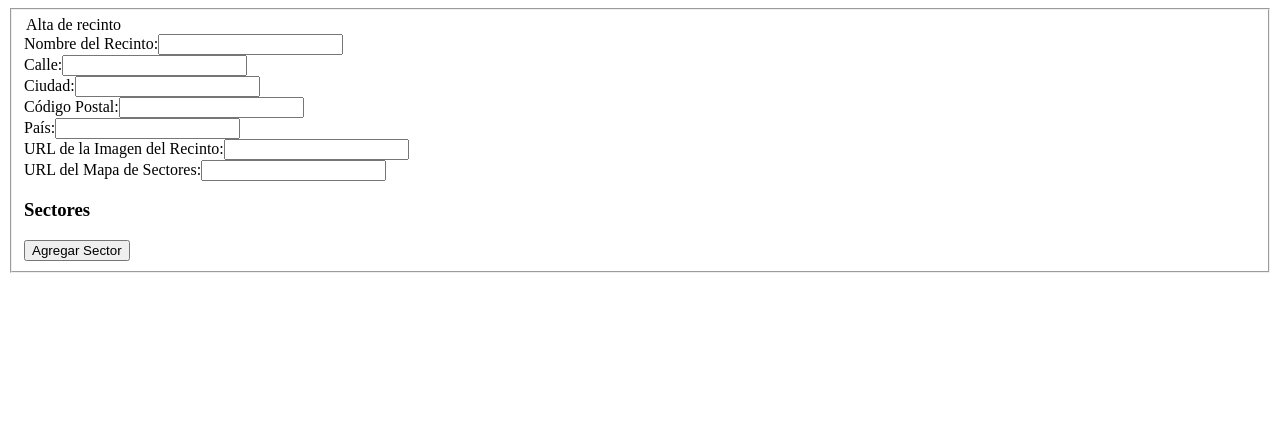
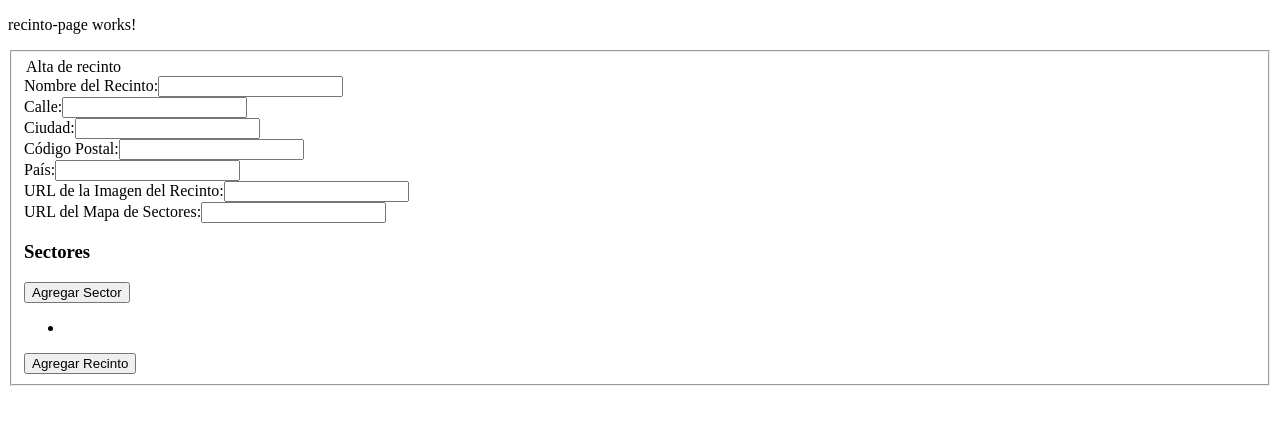
Before and after one commit to JuliMoriis/TicketPass-project, an Angular app: page / in a window 1280 px wide. Shown: the top 424 px of the page. Built offline with nearby package versions, Linux system fonts and the light colour scheme.

Commit message:
agrego list/recinto

```diff
--- a/src/app/app.component.html
+++ b/src/app/app.component.html
@@ -1 +1 @@
-<app-add-recinto> </app-add-recinto>
+<app-recinto-page></app-recinto-page>
--- a/src/app/app.component.ts
+++ b/src/app/app.component.ts
@@ -1,11 +1,11 @@
 import { Component } from '@angular/core';
 import { RouterOutlet } from '@angular/router';
-import { AddRecintoComponent } from './recinto/components/add-recinto/add-recinto.component';
+import { RecintoPageComponent } from './recinto/pages/recinto-page/recinto-page.component';
 
 @Component({
   selector: 'app-root',
   standalone: true,
-  imports: [RouterOutlet, AddRecintoComponent],
+  imports: [RouterOutlet, RecintoPageComponent],
   templateUrl: './app.component.html',
   styleUrl: './app.component.css'
 })
--- a/src/app/recinto/components/add-recinto/add-recinto.component.html
+++ b/src/app/recinto/components/add-recinto/add-recinto.component.html
@@ -69,7 +69,13 @@
 
       </div>
 
-
+       <!-- Botón para añadir el recinto -->
+        <div>
+          <ul>
+            <li *ngFor="let sector of recinto.sectores"> {{sector.nombreSector}} </li>
+        </ul>
+      </div>
+      <button (click)="addRecinto()">Agregar Recinto</button>
 
     </form>
   </fieldset>
--- a/src/app/recinto/components/add-recinto/add-recinto.component.ts
+++ b/src/app/recinto/components/add-recinto/add-recinto.component.ts
@@ -1,6 +1,6 @@
 import { Recinto } from './../../recinto.interface';
 import { Asiento } from '../../asiento.interface';
-import { Component } from '@angular/core';
+import { Component, EventEmitter, Output } from '@angular/core';
 import { Sector } from '../../sector.interface';
 import { Direccion } from '../../direccion.interface';
 import { FormsModule } from '@angular/forms';
@@ -15,7 +15,15 @@ import { NgFor, NgIf } from '@angular/common';
 })
 export class AddRecintoComponent {
 
+  @Output()
+  emitirRecinto: EventEmitter<Recinto> = new EventEmitter();
+
   mostrarFormSector: boolean = false;
+
+  asiento: Asiento = {
+    butaca: 0,
+    disponibilidad: true
+  }
 
   sector: Sector = {
     nombreSector: '',
@@ -43,12 +51,10 @@ export class AddRecintoComponent {
   crearButacas () : boolean
   {
     this.sector.asientos= [];
-    for(let i = 1; i<= this.sector.capacidad + 1 ; i++){
-      let asientoSector: Asiento = {
-        butaca: i,
-        disponibilidad: true
-      }
-      this.sector.asientos.push(asientoSector);
+    for(let i = 1; i< this.sector.capacidad + 1 ; i++){
+    console.log(this.sector.capacidad);
+     this.asiento.butaca = i;
+     this.sector.asientos.push({...this.asiento});
     }
 
     if (this.sector.asientos){
@@ -66,7 +72,14 @@ export class AddRecintoComponent {
     if (this.sector.nombreSector && this.sector.capacidad > 0) {
       this.recinto.sectores.push({ ...this.sector });
       alert("Sector agregado correctamente");
-      this.mostrarFormSector= false;
+
+      this.sector = {
+        nombreSector: '',
+        capacidad: 0,
+        numerado: false,
+        asientos: []
+      };
+
     } else {
       alert("Por favor completa todos los campos");
     }
@@ -74,7 +87,26 @@ export class AddRecintoComponent {
 
   mostrarFormularioSector ()
   {
-    this.mostrarFormSector= true;
+    this.mostrarFormSector = true;
+  }
+
+  addRecinto () {
+
+    if (!this.recinto.nombreRecinto || !this.recinto.direccion.calle ||
+      !this.recinto.direccion.ciudad || !this.recinto.direccion.codigoPostal ||
+      !this.recinto.direccion.pais || !this.recinto.urlImg) {
+    alert('Por favor, completa todos los campos del recinto.');
+    return; // Salir de la función si faltan campos
+  }
+
+  for (const sector of this.recinto.sectores) {
+    if (!sector.nombreSector || sector.capacidad <= 0) {
+      alert('Por favor, completa al menos un sector.');
+      return;
+    }
+  }
+      console.log(this.recinto);
+      this.emitirRecinto.emit({...this.recinto}); // envio copia con spread operator.
   }
 
 }
--- /dev/null
+++ b/src/app/recinto/components/list-recinto/list-recinto.component.html
@@ -0,0 +1,5 @@
+<app-add-recinto></app-add-recinto>
+<section>
+  <ul>
+  </ul>
+</section>
--- /dev/null
+++ b/src/app/recinto/pages/recinto-page/recinto-page.component.html
@@ -0,0 +1,2 @@
+<p>recinto-page works!</p>
+<app-list-recinto></app-list-recinto>
```
Also changed, not shown: src/app/recinto/components/list-recinto/list-recinto.component.ts (added, +14 -0 lines), src/app/recinto/pages/recinto-page/recinto-page.component.ts (added, +13 -0 lines), src/app/recinto/components/list-recinto/list-recinto.component.css (added), src/app/recinto/pages/recinto-page/recinto-page.component.css (added).
